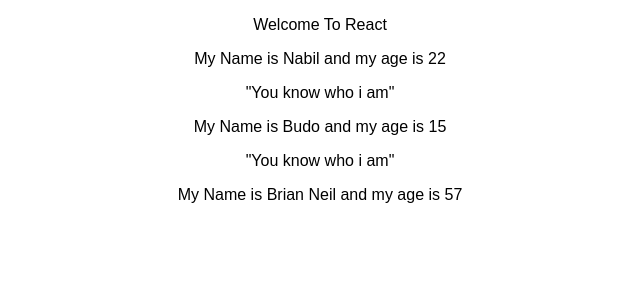
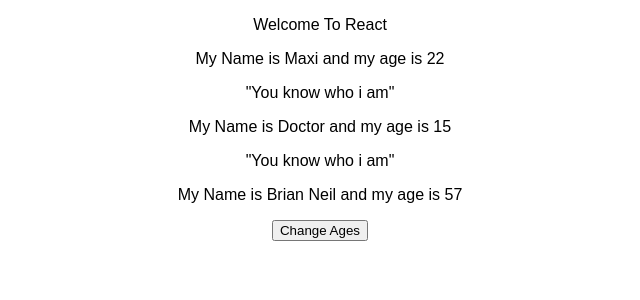
Before and after one commit to baadillahnabil/react-flow, a React (Create React App) app: page / in a window 1280 px wide. Shown: the top 300 px of the page, without its empty margins (320-960 px from the left). Built offline with nearby package versions, Linux system fonts and the light colour scheme.

Commit message:
learn event handler and change state

```diff
--- a/src/App.jsx
+++ b/src/App.jsx
@@ -9,11 +9,11 @@
   state = {
     persons: [
       {
-        name: 'Nabil',
+        name: 'Maxi',
         age: 22
       },
       {
-        name: 'Budo',
+        name: 'Doctor',
         age: 15
       },
       {
@@ -21,6 +21,27 @@
         age: 57
       }
     ]
+  }
+
+  onChangeAge = () => {
+    this.setState(prevState => {
+      return {
+        persons: [
+          {
+            name: 'Maxi',
+            age: Math.floor(Math.random() * 100)
+          },
+          {
+            name: 'Doctor',
+            age: Math.floor(Math.random() * 100)
+          },
+          {
+            name: 'Brian Neil',
+            age: Math.floor(Math.random() * 100)
+          }
+        ]
+      }
+    })
   }
 
   render() {
@@ -37,6 +58,7 @@
             "You know who i am"
           </Person>
           <Person name={persons[2].name} age={persons[2].age} />
+          <button onClick={this.onChangeAge}>Change Ages</button>
         </div>
       </Fragment>
     )
```
